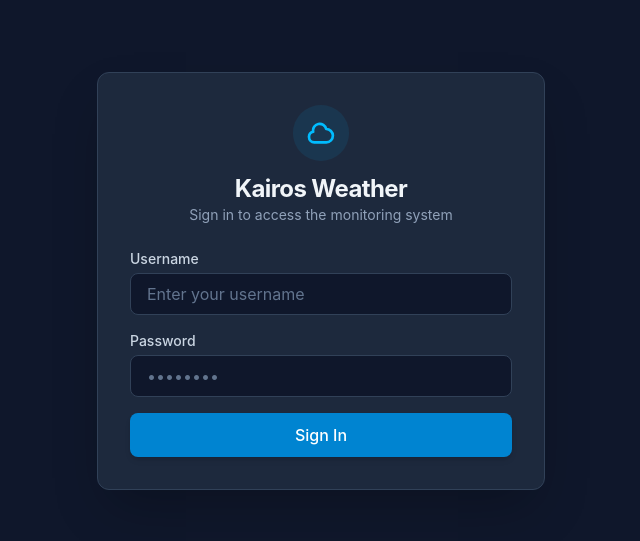
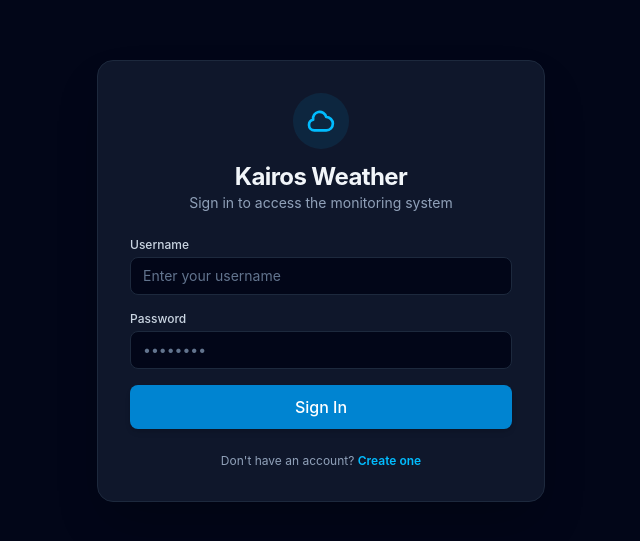
Before and after one commit to arthsdev/kairos-frontend, a React (Vite) app: page /login in a window 1280 px wide. Shown: the part 119-660 px from the top of the page, without its empty margins (319-959 px from the left). Built offline with nearby package versions, Linux system fonts and the light colour scheme; no server answers.

Commit message:
feat: add register page with reusable form components (#3)
Adds the registration page, consuming the existing POST /api/v1/auth/register
endpoint. On success, redirects to /login with a success message (register
does not return a token, by design see backend PR).

```diff
--- a/src/app/routes.tsx
+++ b/src/app/routes.tsx
@@ -2,7 +2,7 @@ import { createBrowserRouter, Navigate } from 'react-router'
 import { LoginPage } from '../pages/LoginPage'
 import  DashboardPage from '../pages/DashboardPage'
 import  AdminPage  from '../pages/AdminPage'
-import  RegisterPage  from '../pages/RegisterPage'
+import  { RegisterPage }  from '../pages/RegisterPage'
 import  HomePage  from '../pages/HomePage'
 import { ProtectedRoute } from './ProtectedRoute'
 
--- /dev/null
+++ b/src/features/auth/api/authApi.ts
@@ -0,0 +1,22 @@
+import { api } from '../../../shared/lib/axios'
+
+export interface RegisterRequest {
+  username: string
+  email: string
+  password: string
+  firstName: string
+  lastName: string
+}
+
+export interface RegisterResponse {
+  userId: string
+  username: string
+  email: string
+}
+
+export const authApi = {
+  register: async (data: RegisterRequest): Promise<RegisterResponse> => {
+    const response = await api.post<RegisterResponse>('/auth/register', data)
+    return response.data
+  },
+}
--- a/src/pages/LoginPage.tsx
+++ b/src/pages/LoginPage.tsx
@@ -1,7 +1,9 @@
 import { useState, type SubmitEventHandler } from 'react'
-import { useNavigate } from 'react-router'
-import axios from 'axios'
+import { useNavigate, useLocation, Link } from 'react-router'
+import { isAxiosError } from 'axios'
 import { useAuth } from '../features/auth/hooks/useAuth'
+import { FormField } from '../shared/components/FormField'
+import { parseBackendValidationError } from '../shared/lib/parseBackendError'
 
 export function LoginPage() {
   const [username, setUsername] = useState('')
@@ -11,6 +13,9 @@ export function LoginPage() {
 
   const { login } = useAuth()
   const navigate = useNavigate()
+  const location = useLocation()
+
+  const successMessage = location.state?.message as string | undefined
 
   const handleSubmit: SubmitEventHandler<HTMLFormElement> = async (event) => {
     event.preventDefault()
@@ -20,17 +25,23 @@ export function LoginPage() {
     try {
       const userRole = await login(username, password)
 
-      // Role-based navigation
       if (userRole === 'ADMIN') {
         navigate('/admin')
       } else {
         navigate('/dashboard')
       }
     } catch (error) {
-      if (axios.isAxiosError(error) && error.response?.status === 401) {
+      if (isAxiosError(error)) {
+        if (error.response?.status === 401) {
           setErrorMessage('Invalid username or password.')
+        } else if (error.response?.status === 400) {
+          const validationError = parseBackendValidationError(error.response?.data)
+          setErrorMessage(validationError || 'Invalid credentials or request data.')
         } else {
           setErrorMessage('Failed to connect to the service. Please try again later.')
+        }
+      } else {
+        setErrorMessage('An unexpected error occurred.')
       }
     } finally {
       setIsSubmitting(false)
@@ -38,12 +49,12 @@ export function LoginPage() {
   }
 
   return (
-    <div className="min-h-screen flex items-center justify-center bg-slate-900 text-slate-100 p-4">
-      <div className="w-full max-w-md bg-slate-800 rounded-xl p-8 shadow-2xl border border-slate-700">
+    <div className="flex min-h-screen items-center justify-center bg-slate-950 p-4 text-slate-100">
+      <div className="w-full max-w-md rounded-2xl border border-slate-800 bg-slate-900 p-8 shadow-2xl">
 
-        {/* Kairos Weather Header */}
-        <div className="flex flex-col items-center mb-6">
-          <div className="bg-sky-500/10 p-3 rounded-full mb-3 text-sky-400">
+        {/* Header */}
+        <div className="mb-6 flex flex-col items-center">
+          <div className="mb-3 rounded-full bg-sky-500/10 p-3 text-sky-400">
             <svg xmlns="http://www.w3.org/2000/svg" className="h-8 w-8" fill="none" viewBox="0 0 24 24" stroke="currentColor">
               <path strokeLinecap="round" strokeLinejoin="round" strokeWidth={2} d="M3 15a4 4 0 004 4h9a5 5 0 00-.1-9.999 5.002 5.002 0 00-9.78 2.096A4.001 4.001 0 003 15z" />
             </svg>
@@ -52,53 +63,56 @@ export function LoginPage() {
           <p className="text-sm text-slate-400">Sign in to access the monitoring system</p>
         </div>
 
-        {/* Error Feedback */}
+        {/* Banners */}
+        {successMessage && (
+          <div className="mb-4 rounded-lg border border-emerald-500/30 bg-emerald-500/10 p-3 text-center text-sm text-emerald-400">
+            {successMessage}
+          </div>
+        )}
+
         {errorMessage && (
-          <div className="mb-4 p-3 rounded-lg bg-red-500/10 border border-red-500/30 text-red-400 text-sm text-center">
+          <div className="mb-4 rounded-lg border border-red-500/30 bg-red-500/10 p-3 text-center text-sm text-red-400">
             {errorMessage}
           </div>
         )}
 
-        {/* Login Form */}
+        {/* Form */}
         <form onSubmit={handleSubmit} className="space-y-4">
-          <div>
-            <label className="block text-sm font-medium text-slate-300 mb-1" htmlFor="username">
-              Username
-            </label>
-            <input
+          <FormField
             id="username"
+            label="Username"
             type="text"
             required
             value={username}
             onChange={(e) => setUsername(e.target.value)}
             placeholder="Enter your username"
-              className="w-full px-4 py-2 bg-slate-900 border border-slate-700 rounded-lg focus:ring-2 focus:ring-sky-500 focus:border-transparent outline-none text-slate-100 placeholder-slate-500 transition-all"
           />
-          </div>
 
-          <div>
-            <label className="block text-sm font-medium text-slate-300 mb-1" htmlFor="password">
-              Password
-            </label>
-            <input
+          <FormField
             id="password"
+            label="Password"
             type="password"
             required
             value={password}
             onChange={(e) => setPassword(e.target.value)}
             placeholder="••••••••"
-              className="w-full px-4 py-2 bg-slate-900 border border-slate-700 rounded-lg focus:ring-2 focus:ring-sky-500 focus:border-transparent outline-none text-slate-100 placeholder-slate-500 transition-all"
           />
-          </div>
 
           <button
             type="submit"
             disabled={isSubmitting}
-            className="w-full py-2.5 px-4 bg-sky-600 hover:bg-sky-500 disabled:bg-sky-800/50 text-white font-medium rounded-lg shadow-md transition-all focus:outline-none focus:ring-2 focus:ring-sky-500 focus:ring-offset-2 focus:ring-offset-slate-800 disabled:cursor-not-allowed"
+            className="w-full rounded-lg bg-sky-600 py-2.5 font-medium text-white shadow-md transition-all hover:bg-sky-500 focus:outline-none focus:ring-2 focus:ring-sky-500 focus:ring-offset-2 focus:ring-offset-slate-900 disabled:cursor-not-allowed disabled:bg-sky-800/50"
           >
             {isSubmitting ? 'Signing in...' : 'Sign In'}
           </button>
         </form>
+
+        <p className="mt-6 text-center text-xs text-slate-400">
+          Don't have an account?{' '}
+          <Link to="/register" className="font-semibold text-sky-400 hover:underline">
+            Create one
+          </Link>
+        </p>
       </div>
     </div>
   )
--- a/src/pages/RegisterPage.tsx
+++ b/src/pages/RegisterPage.tsx
@@ -1,5 +1,146 @@
-function RegisterPage() {
-  return <h1 className="text-3xl font-bold">Register</h1>
+import { useState, type SubmitEventHandler, type ChangeEvent } from 'react'
+import { useNavigate, Link } from 'react-router'
+import { isAxiosError } from 'axios'
+import { authApi, type RegisterRequest } from '../features/auth/api/authApi'
+import { FormField } from '../shared/components/FormField'
+import { parseBackendValidationError } from '../shared/lib/parseBackendError'
+
+export function RegisterPage() {
+  const navigate = useNavigate()
+
+  const [formData, setFormData] = useState<RegisterRequest>({
+    username: '',
+    email: '',
+    password: '',
+    firstName: '',
+    lastName: '',
+  })
+
+  const [error, setError] = useState<string | null>(null)
+  const [isSubmitting, setIsSubmitting] = useState(false)
+
+  function handleChange(e: ChangeEvent<HTMLInputElement>) {
+    const { name, value } = e.target
+    setFormData((prev) => ({ ...prev, [name]: value }))
+  }
+
+  const handleSubmit: SubmitEventHandler<HTMLFormElement> = async (event) => {
+    event.preventDefault()
+    setError(null)
+    setIsSubmitting(true)
+
+    try {
+      await authApi.register(formData)
+
+      navigate('/login', {
+        state: { message: 'Account created successfully! Please sign in.' },
+      })
+    } catch (err) {
+      if (isAxiosError(err)) {
+        if (err.response?.status === 409) {
+          setError('Username or email already registered.')
+        } else if (err.response?.status === 400) {
+          const validationError = parseBackendValidationError(err.response?.data)
+          setError(validationError || 'Invalid data. Please check the fields and try again.')
+        } else {
+          setError('An unexpected error occurred while creating the account.')
+        }
+      } else {
+        setError('Failed to connect to the server. Please try again later.')
+      }
+    } finally {
+      setIsSubmitting(false)
+    }
+  }
+
+  return (
+    <div className="flex min-h-screen items-center justify-center bg-slate-950 p-4 text-slate-100">
+      <div className="w-full max-w-md space-y-6 rounded-2xl border border-slate-800 bg-slate-900 p-8 shadow-2xl">
+        <div className="space-y-2 text-center">
+          <h1 className="text-3xl font-bold tracking-tight text-white">Create Account</h1>
+          <p className="text-sm text-slate-400">Enter your details to register in Kairos Weather</p>
+        </div>
+
+        {error && (
+          <div className="rounded-lg border border-red-500/50 bg-red-500/10 p-3 text-center text-sm text-red-400">
+            {error}
+          </div>
+        )}
+
+        <form onSubmit={handleSubmit} className="space-y-4">
+          <div className="grid grid-cols-2 gap-4">
+            <FormField
+              id="firstName"
+              name="firstName"
+              label="First Name"
+              type="text"
+              required
+              value={formData.firstName}
+              onChange={handleChange}
+              placeholder="John"
+            />
+
+            <FormField
+              id="lastName"
+              name="lastName"
+              label="Last Name"
+              type="text"
+              required
+              value={formData.lastName}
+              onChange={handleChange}
+              placeholder="Doe"
+            />
+          </div>
+
+          <FormField
+            id="username"
+            name="username"
+            label="Username"
+            type="text"
+            required
+            value={formData.username}
+            onChange={handleChange}
+            placeholder="johndoe"
+          />
+
+          <FormField
+            id="email"
+            name="email"
+            label="Email"
+            type="email"
+            required
+            value={formData.email}
+            onChange={handleChange}
+            placeholder="john@example.com"
+          />
+
+          <FormField
+            id="password"
+            name="password"
+            label="Password"
+            type="password"
+            required
+            value={formData.password}
+            onChange={handleChange}
+            placeholder="••••••••"
+          />
+
+          <button
+            type="submit"
+            disabled={isSubmitting}
+            className="w-full rounded-lg bg-sky-600 py-2.5 text-sm font-semibold text-white transition-colors hover:bg-sky-500 disabled:opacity-50"
+          >
+            {isSubmitting ? 'Registering...' : 'Register'}
+          </button>
+        </form>
+
+        <p className="text-center text-xs text-slate-400">
+          Already have an account?{' '}
+          <Link to="/login" className="font-semibold text-sky-400 hover:underline">
+            Sign in
+          </Link>
+        </p>
+      </div>
+    </div>
+  )
 }
-
-export default RegisterPage
--- /dev/null
+++ b/src/shared/components/FormField.tsx
@@ -0,0 +1,21 @@
+import type { InputHTMLAttributes } from 'react'
+
+interface FormFieldProps extends InputHTMLAttributes<HTMLInputElement> {
+  label: string
+  id: string
+}
+
+export function FormField({ label, id, className = '', ...props }: FormFieldProps) {
+  return (
+    <div className="space-y-1">
+      <label className="block text-xs font-medium text-slate-300" htmlFor={id}>
+        {label}
+      </label>
+      <input
+        id={id}
+        {...props}
+        className={`w-full rounded-lg border border-slate-800 bg-slate-950 px-3 py-2 text-sm text-white placeholder-slate-500 transition-colors focus:border-sky-500 focus:outline-none ${className}`}
+      />
+    </div>
+  )
+}
--- /dev/null
+++ b/src/shared/lib/parseBackendError.ts
@@ -0,0 +1,18 @@
+export function parseBackendValidationError(responseData: unknown): string | null {
+  if (typeof responseData !== 'object' || responseData === null || !('message' in responseData)) {
+    return null
+  }
+
+  const message = (responseData as { message: string }).message
+
+  if (!message) {
+    return null
+  }
+
+  const cleanedMessages = message
+    .split(';')
+    .map((msg) => msg.trim().replace(/^[a-zA-Z0-9_]+:\s*/, ''))
+    .filter(Boolean)
+
+  return cleanedMessages.length > 0 ? cleanedMessages.join('. ') : null
+}
```
Lines whose indentation alone changed are shown as unchanged.
